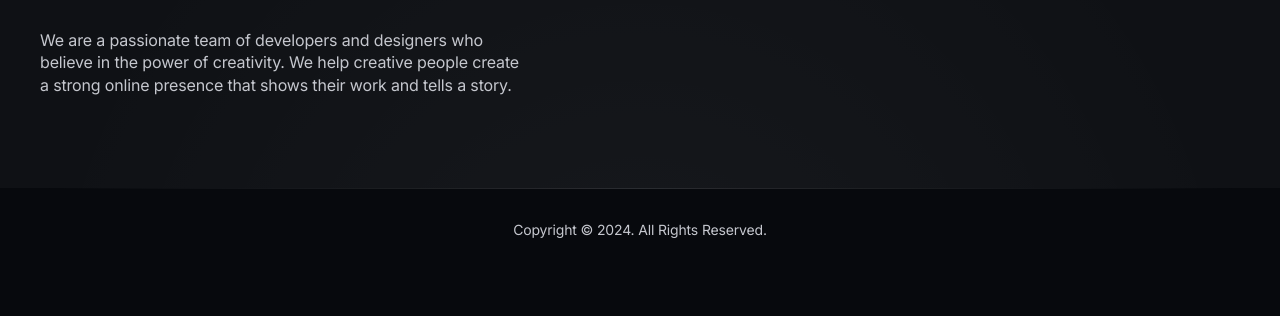
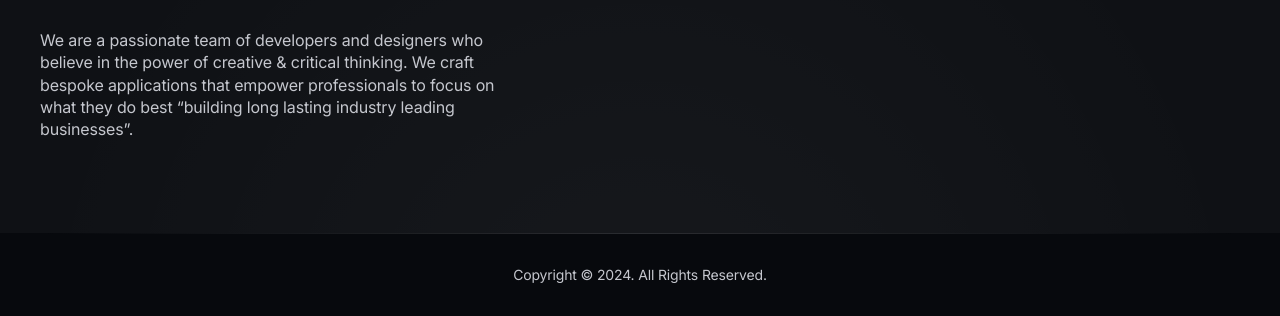
Before and after one commit to Ahmnonymous/luqman_themeforest, a plain HTML site: page about-us.html in a window 1280 px wide. Shown: the part 6199-6515 px from the top of the page. Before the commit the page ends 6471 px from the top, so only its background shows below. Drawn offline with Linux system fonts and the light colour scheme.

Commit message:
Luqman Files

```diff
--- a/about-us.html
+++ b/about-us.html
@@ -446,7 +446,7 @@
                                 <a href="./" class="bringer-logo footer-logo">
                                     <img src="img/logo.png" alt="bringer." width="88" height="24">
                                 </a>
-                                <div class="bringer-info-description">We are a passionate team of developers and designers who believe in the power of creativity. We help creative people create a strong online presence that shows their work and tells a story.</div>
+                                <div class="bringer-info-description">We are a passionate team of developers and designers who believe in the power of creative & critical thinking. We craft bespoke applications that empower professionals to focus on what they do best “building long lasting industry leading businesses”.</div>
                                 <!-- <span class="bringer-label">Follow us:</span>
                                 <ul class="bringer-socials-list" data-stagger-appear="fade-up" data-stagger-delay="75">
                                     <li>
```
Also changed, not shown: contacts.html (+1 -1 lines), faq.html (+1 -1 lines), index.html (+1 -1 lines), pricing.html (+1 -1 lines), service-details.html (+1 -1 lines), services.html (+1 -1 lines), testimonials.html (+1 -1 lines).
